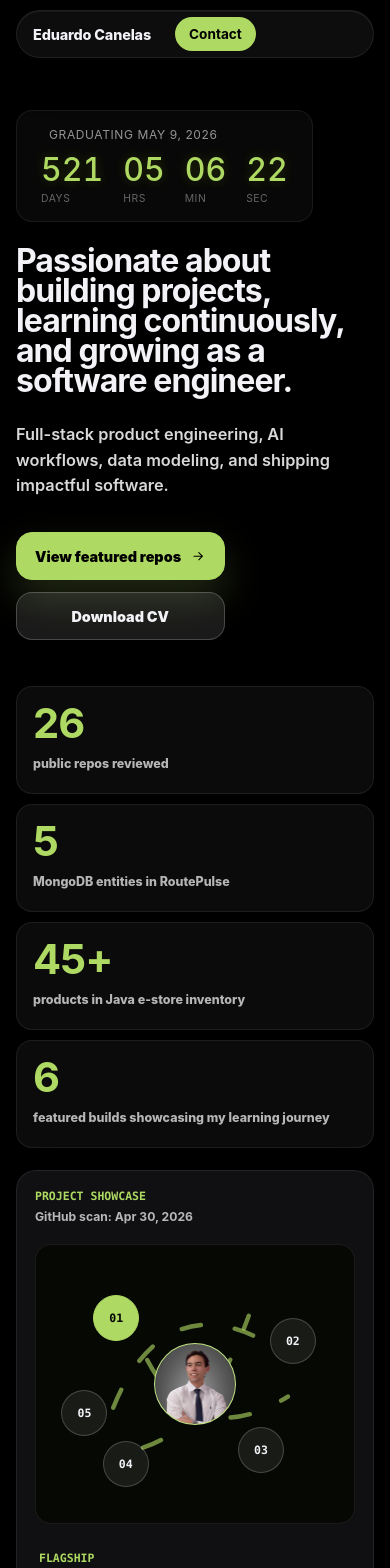
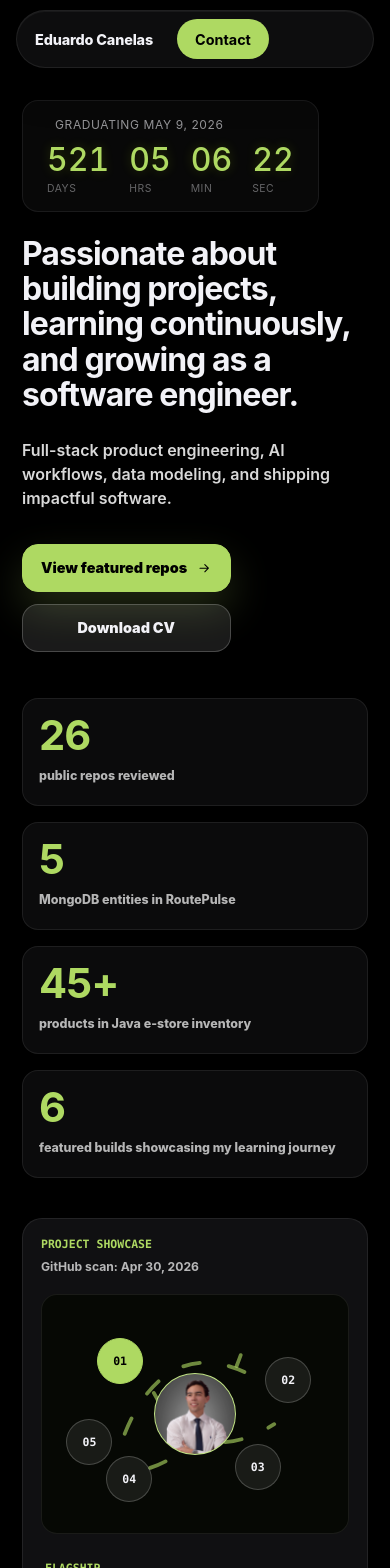
Before and after one commit to eduardo-canelas/portfolio-app, a React (Create React App) app: page / in a window 390 px wide. Shown: the top 1568 px of the page. Built offline with nearby package versions, Linux system fonts and the light colour scheme.

Commit message:
Favicon update and mobile UI

```diff
--- a/public/index.html
+++ b/public/index.html
@@ -2,14 +2,14 @@
 <html lang="en">
   <head>
     <meta charset="utf-8" />
-    <link rel="icon" href="%PUBLIC_URL%/favicon.ico" />
+    <link rel="icon" href="%PUBLIC_URL%/assets/eduardo-profile.jpg" />
     <meta name="viewport" content="width=device-width, initial-scale=1" />
     <meta name="theme-color" content="#000000" />
     <meta
       name="description"
       content="Eduardo Canelas Eterovic portfolio: junior software engineer building AI-assisted full-stack products with React, Node.js, MongoDB, Supabase, and Java."
     />
-    <link rel="apple-touch-icon" href="%PUBLIC_URL%/logo192.png" />
+    <link rel="apple-touch-icon" href="%PUBLIC_URL%/assets/eduardo-profile.jpg" />
     <!--
       manifest.json provides metadata used when your web app is installed on a
       user's mobile device or desktop. See https://developers.google.com/web/fundamentals/web-app-manifest/
--- a/src/App.css
+++ b/src/App.css
@@ -1068,6 +1068,13 @@ svg {
     top: 10px;
     width: calc(100% - 20px);
     grid-template-columns: 1fr auto;
+    padding: 8px 8px 8px 18px;
+  }
+
+  .header-cta {
+    min-height: 40px;
+    padding: 0 18px;
+    font-size: 0.9rem;
   }
 
   .site-header nav {
@@ -1083,34 +1090,36 @@ svg {
 
   .hero-section {
     grid-template-columns: 1fr;
-    gap: 22px;
-    padding: 110px 16px 70px;
+    gap: 40px;
+    padding-top: 100px;
+    padding-bottom: 60px;
   }
 
-  .hero-section::after {
-    height: 72px;
+  .hero-identity {
+    min-height: auto;
   }
 
-  .hero-copy {
-    width: 100%;
-    max-width: none;
+  .hero-photo {
+    min-height: 320px;
   }
 
   .hero-copy h1 {
-    font-size: 2.4rem;
-    line-height: 0.94;
+    font-size: 2.2rem;
+    line-height: 1.1;
   }
 
   .hero-summary {
-    font-size: 1.02rem;
+    font-size: 1rem;
+    line-height: 1.5;
   }
 
   .proof-grid {
     grid-template-columns: 1fr;
+    gap: 16px;
   }
 
   .project-console {
-    max-width: calc(100vw - 32px);
+    max-width: 100%;
     min-height: auto;
     overflow: hidden;
   }
@@ -1118,7 +1127,7 @@ svg {
   .console-head {
     align-items: flex-start;
     flex-direction: column;
-    gap: 6px;
+    gap: 8px;
   }
 
   .console-head strong {
@@ -1126,33 +1135,38 @@ svg {
   }
 
   .radar-stage {
-    height: 280px;
+    height: 240px;
   }
 
   .section-band,
   .contact-band {
-    padding-right: 16px;
-    padding-left: 16px;
+    padding-right: 20px;
+    padding-left: 20px;
+    padding-top: 80px;
+    padding-bottom: 80px;
   }
 
   .section-heading {
-    gap: 14px;
+    grid-template-columns: 1fr;
+    gap: 12px;
+    margin-bottom: 32px;
   }
 
   .section-heading h2,
   .contact-panel h2 {
-    font-size: 2rem;
-    line-height: 1.05;
+    font-size: 1.85rem;
+    line-height: 1.1;
   }
 
   .project-inspector h3,
   .console-readout h2 {
-    font-size: 1.6rem;
-    line-height: 1.1;
+    font-size: 1.5rem;
+    line-height: 1.2;
   }
 
   .project-row {
-    grid-template-columns: 42px minmax(0, 1fr);
+    grid-template-columns: 48px minmax(0, 1fr);
+    padding: 16px;
   }
 
   .project-row small {
@@ -1161,20 +1175,22 @@ svg {
 
   .project-inspector {
     min-height: auto;
-    padding: 22px;
+    padding: 24px;
   }
 
   .repo-strip,
   .contact-meta {
     grid-template-columns: 1fr;
+    gap: 20px;
   }
 
   .timeline-item {
-    padding: 22px;
+    padding: 24px;
   }
 
   .stack-matrix {
     grid-template-columns: 1fr;
+    gap: 32px;
   }
 
   .stack-group:nth-child(2) {
```
